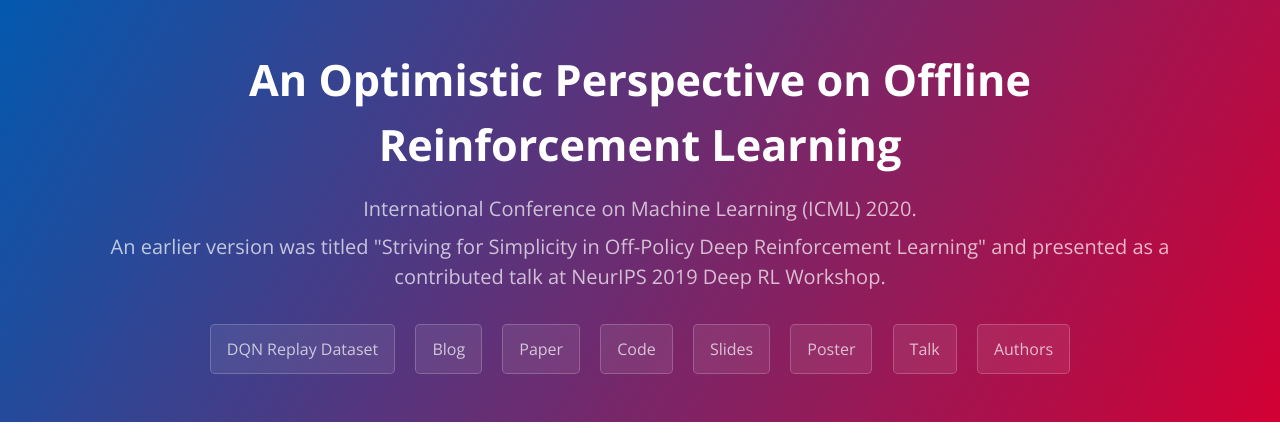
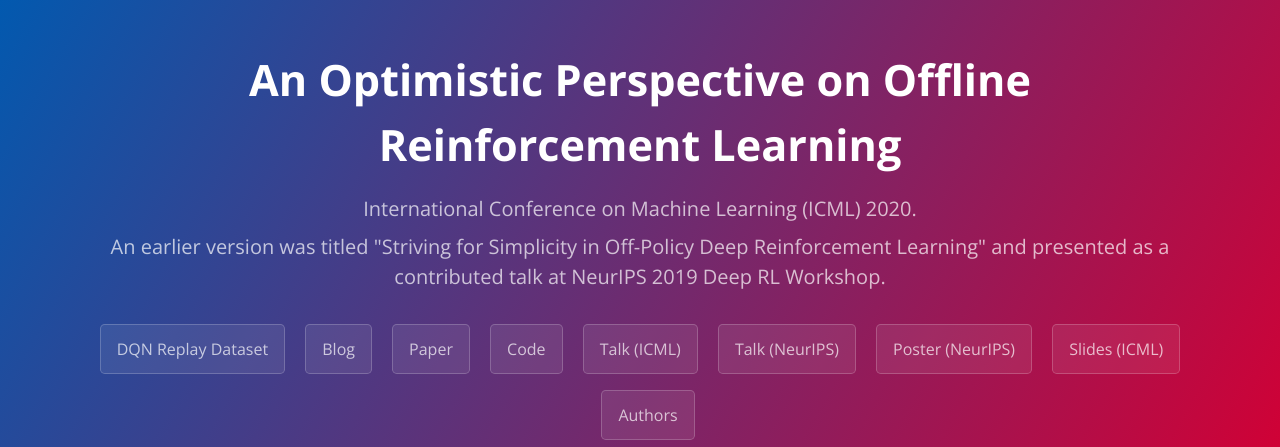
Before and after one commit to satbird/satbird.github.io, a Jekyll site: the page built from index.md, in a window 1280 px wide and 900 px high, cut to the strip 0-447 px from the top of the window. Built offline with Jekyll 4.4.1, drawn with Linux system fonts in a browser that asks for light colours.

Commit message:
Update _config.yml

```diff
--- a/_config.yml
+++ b/_config.yml
@@ -8,7 +8,8 @@ buttons:
   Blog: https://ai.googleblog.com/2020/04/an-optimistic-perspective-on-offline.html
   Paper: 'https://arxiv.org/pdf/1907.04543.pdf'
   Code: 'https://github.com/google-research/batch_rl'
-  Slides: 'pdfs/slides.pdf'
-  Poster: 'pdfs/neurips_drl_poster.pdf'
-  Talk: 'https://slideslive.com/38922701/contributed-talk-striving-for-simplicity-in-offpolicy-deep-reinforcement-learning'
+  Talk (ICML): 'https://icml.cc/virtual/2020/poster/6643'
+  Talk (NeurIPS): 'https://slideslive.com/38922701/contributed-talk-striving-for-simplicity-in-offpolicy-deep-reinforcement-learning'
+  Poster (NeurIPS): 'pdfs/neurips_drl_poster.pdf'
+  Slides (ICML): 'https://docs.google.com/presentation/d/1ROltXr6FIeYKrnGl0tKHGWI0pL4Zo8CnvAK2-cdpQyY/edit?usp=sharing'
   Authors: '#authors'
```
